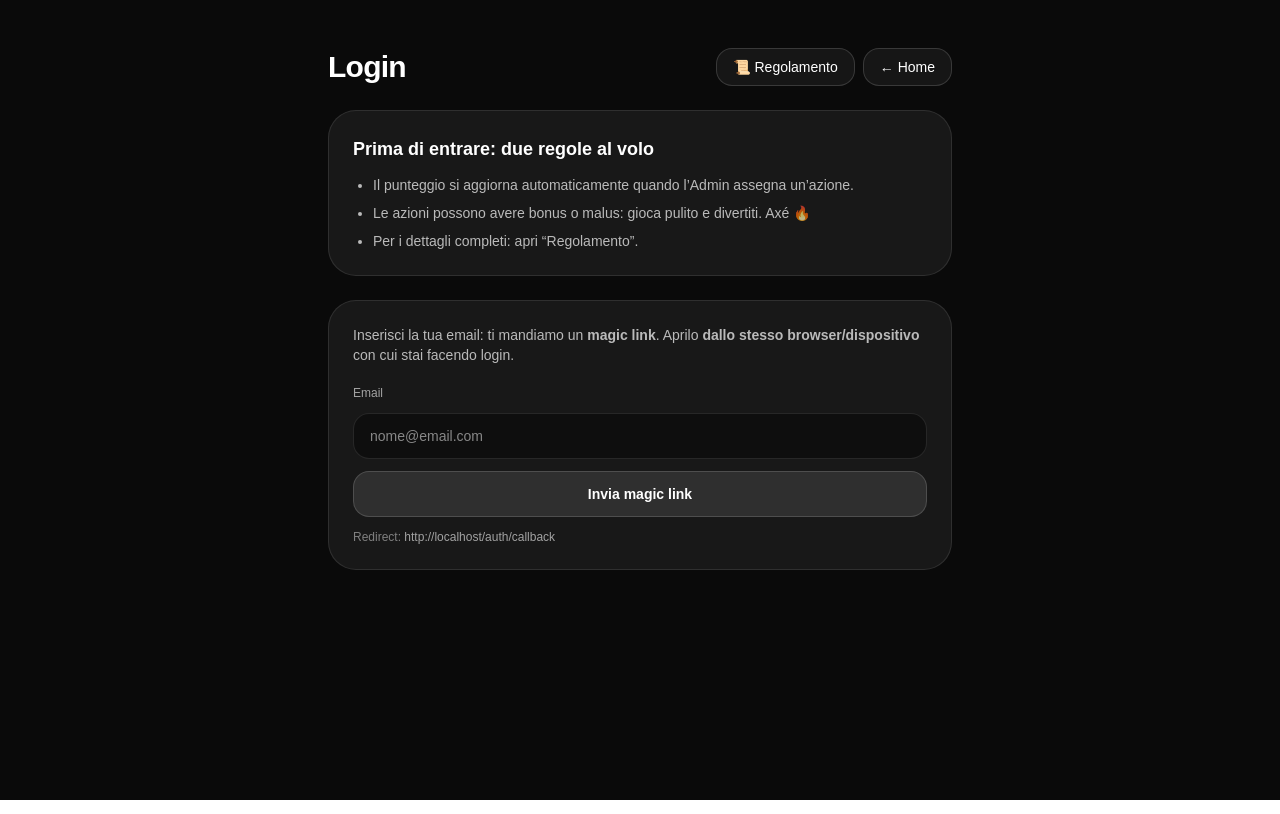
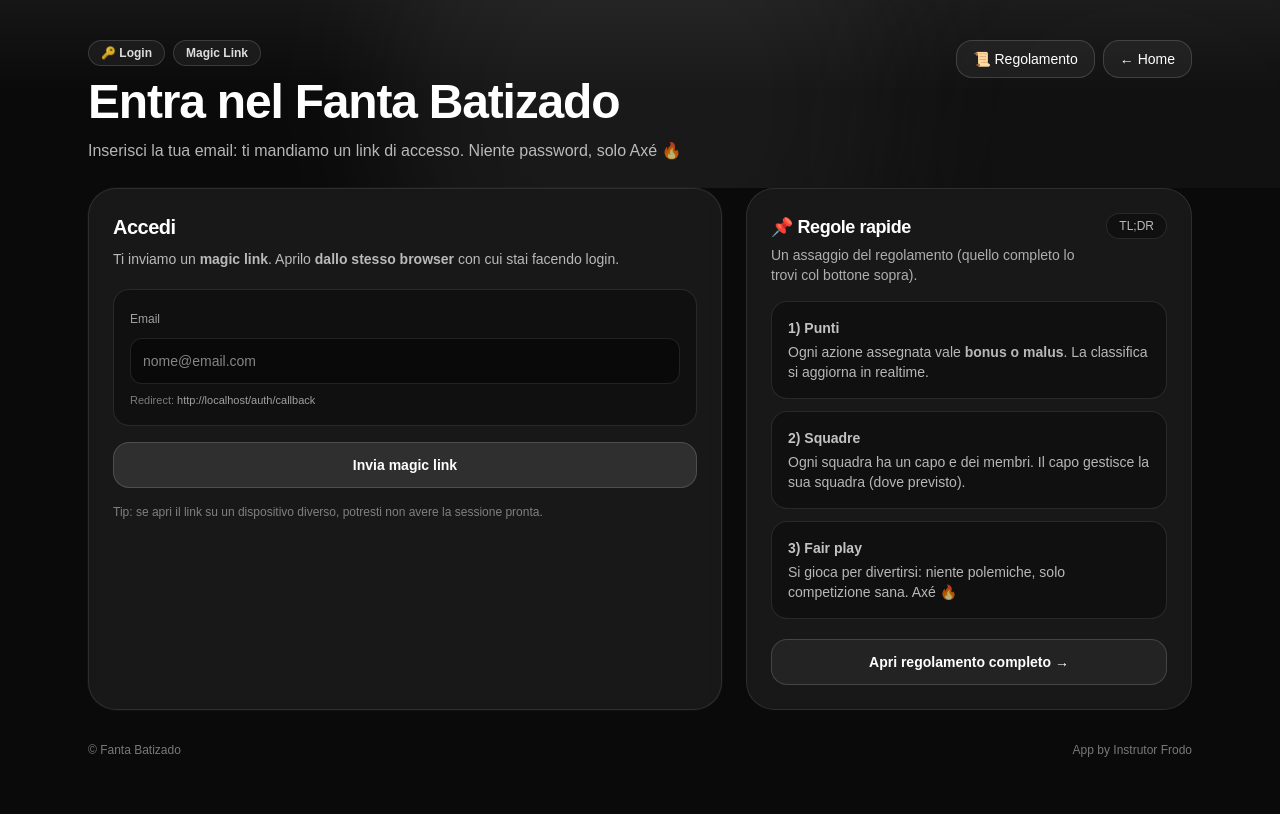
Before and after one commit to bpacentra-cyber/fanta-batizado, a Next.js app: page /login in a window 1280 px wide. Built offline with nearby package versions, Linux system fonts and the light colour scheme; no server answers.

Commit message:
Restore login layout with regolamento sidebar

```diff
--- a/app/login/page.tsx
+++ b/app/login/page.tsx
@@ -8,6 +8,14 @@ import { supabase } from "@/lib/supabase";
 function getOrigin() {
   if (typeof window !== "undefined") return window.location.origin;
   return process.env.NEXT_PUBLIC_SITE_URL || "http://localhost:3000";
+}
+
+function Badge({ children }: { children: React.ReactNode }) {
+  return (
+    <span className="inline-flex items-center rounded-full border border-white/15 bg-white/5 px-3 py-1 text-xs font-semibold text-white/85 backdrop-blur">
+      {children}
+    </span>
+  );
 }
 
 export default function LoginPage() {
@@ -40,15 +48,13 @@ export default function LoginPage() {
     try {
       const { error } = await supabase.auth.signInWithOtp({
         email: e,
-        options: {
-          emailRedirectTo: redirectTo, // ✅ fondamentale per Vercel
-        },
+        options: { emailRedirectTo: redirectTo },
       });
 
       if (error) throw error;
 
       setMsg(
-        `✅ Link inviato a ${e}. Apri l’email e clicca il bottone (dallo stesso browser).`
+        `✅ Link inviato a ${e}. Apri l’email e clicca il bottone (dallo stesso browser/dispositivo).`
       );
     } catch (e: any) {
       setErr(e?.message ?? "Errore durante l’invio del link.");
@@ -59,11 +65,31 @@ export default function LoginPage() {
 
   return (
     <main className="min-h-screen bg-neutral-950 text-white">
-      <div className="mx-auto w-full max-w-2xl px-6 py-12 space-y-6">
-        {/* Header */}
-        <div className="flex items-center justify-between gap-3">
-          <h1 className="text-3xl font-extrabold tracking-tight">Login</h1>
-          <div className="flex gap-2">
+      {/* HERO */}
+      <div className="relative overflow-hidden">
+        <div className="pointer-events-none absolute inset-0">
+          <div className="absolute -top-40 left-1/2 h-[520px] w-[520px] -translate-x-1/2 rounded-full bg-white/10 blur-3xl opacity-60" />
+          <div className="absolute -bottom-56 right-[-120px] h-[520px] w-[520px] rounded-full bg-white/5 blur-3xl opacity-60" />
+          <div className="absolute inset-0 bg-gradient-to-b from-white/5 via-transparent to-transparent" />
+        </div>
+
+        <div className="relative mx-auto w-full max-w-6xl px-6 pt-10 pb-6">
+          <div className="flex flex-wrap items-start justify-between gap-4">
+            <div className="space-y-3">
+              <div className="flex flex-wrap gap-2">
+                <Badge>🔑 Login</Badge>
+                <Badge>Magic Link</Badge>
+              </div>
+              <h1 className="text-4xl sm:text-5xl font-extrabold tracking-tight">
+                Entra nel Fanta Batizado
+              </h1>
+              <p className="text-white/70 leading-relaxed max-w-2xl">
+                Inserisci la tua email: ti mandiamo un link di accesso. Niente password, solo Axé 🔥
+              </p>
+            </div>
+
+            {/* top buttons */}
+            <div className="flex items-center gap-2">
               <Link
                 href="/regolamento"
                 className="rounded-2xl border border-white/15 bg-white/5 px-4 py-2 text-sm hover:bg-white/10"
@@ -78,22 +104,17 @@ export default function LoginPage() {
               </Link>
             </div>
           </div>
+        </div>
+      </div>
 
-        {/* Regolamento mini in pagina */}
-        <section className="rounded-[28px] border border-white/10 bg-white/[0.06] p-6">
-          <h2 className="text-lg font-extrabold">Prima di entrare: due regole al volo</h2>
-          <ul className="mt-3 space-y-2 text-sm text-white/70 list-disc pl-5">
-            <li>Il punteggio si aggiorna automaticamente quando l’Admin assegna un’azione.</li>
-            <li>Le azioni possono avere bonus o malus: gioca pulito e divertiti. Axé 🔥</li>
-            <li>Per i dettagli completi: apri “Regolamento”.</li>
-          </ul>
-        </section>
-
-        {/* Box login */}
-        <section className="rounded-[28px] border border-white/10 bg-white/[0.06] p-6">
-          <p className="text-sm text-white/70">
-            Inserisci la tua email: ti mandiamo un <b>magic link</b>.
-            Aprilo <b>dallo stesso browser/dispositivo</b> con cui stai facendo login.
+      {/* CONTENT */}
+      <div className="mx-auto w-full max-w-6xl px-6 pb-14">
+        <div className="grid grid-cols-1 lg:grid-cols-12 gap-6">
+          {/* LEFT: login box */}
+          <section className="lg:col-span-7 rounded-[28px] border border-white/10 bg-white/[0.06] p-6 shadow-[0_0_0_1px_rgba(255,255,255,0.03)] backdrop-blur">
+            <h2 className="text-xl font-extrabold tracking-tight">Accedi</h2>
+            <p className="mt-2 text-sm text-white/70">
+              Ti inviamo un <b>magic link</b>. Aprilo <b>dallo stesso browser</b> con cui stai facendo login.
             </p>
 
             {err ? (
@@ -108,15 +129,20 @@ export default function LoginPage() {
               </div>
             ) : null}
 
-          <div className="mt-5 space-y-3">
-            <label className="block text-xs text-white/60">Email</label>
+            <div className="mt-5 grid grid-cols-1 gap-4">
+              <div className="rounded-2xl border border-white/10 bg-black/30 p-4">
+                <label className="text-xs text-white/60">Email</label>
                 <input
-              className="w-full rounded-2xl border border-white/10 bg-black/40 px-4 py-3 text-sm outline-none"
+                  className="mt-2 w-full rounded-xl border border-white/10 bg-black/40 px-3 py-3 text-sm outline-none"
                   value={email}
                   onChange={(ev) => setEmail(ev.target.value)}
                   placeholder="nome@email.com"
                   autoComplete="email"
                 />
+                <div className="mt-2 text-[11px] text-white/45">
+                  Redirect: <span className="text-white/60">{redirectTo}</span>
+                </div>
+              </div>
 
               <button
                 onClick={sendMagicLink}
@@ -127,10 +153,61 @@ export default function LoginPage() {
               </button>
 
               <div className="text-xs text-white/45">
-              Redirect: <span className="text-white/60">{redirectTo}</span>
+                Tip: se apri il link su un dispositivo diverso, potresti non avere la sessione pronta.
               </div>
             </div>
           </section>
+
+          {/* RIGHT: regolamento teaser */}
+          <aside className="lg:col-span-5 rounded-[28px] border border-white/10 bg-white/[0.06] p-6 backdrop-blur">
+            <div className="flex items-start justify-between gap-3">
+              <div>
+                <h3 className="text-lg font-extrabold tracking-tight">📌 Regole rapide</h3>
+                <p className="mt-1 text-sm text-white/65">
+                  Un assaggio del regolamento (quello completo lo trovi col bottone sopra).
+                </p>
+              </div>
+              <span className="rounded-2xl border border-white/10 bg-black/30 px-3 py-1 text-xs text-white/70">
+                TL;DR
+              </span>
+            </div>
+
+            <div className="mt-4 space-y-3 text-sm text-white/75">
+              <div className="rounded-2xl border border-white/10 bg-black/30 p-4">
+                <div className="font-extrabold">1) Punti</div>
+                <div className="mt-1 text-white/70">
+                  Ogni azione assegnata vale <b>bonus o malus</b>. La classifica si aggiorna in realtime.
+                </div>
+              </div>
+
+              <div className="rounded-2xl border border-white/10 bg-black/30 p-4">
+                <div className="font-extrabold">2) Squadre</div>
+                <div className="mt-1 text-white/70">
+                  Ogni squadra ha un capo e dei membri. Il capo gestisce la sua squadra (dove previsto).
+                </div>
+              </div>
+
+              <div className="rounded-2xl border border-white/10 bg-black/30 p-4">
+                <div className="font-extrabold">3) Fair play</div>
+                <div className="mt-1 text-white/70">
+                  Si gioca per divertirsi: niente polemiche, solo competizione sana. Axé 🔥
+                </div>
+              </div>
+            </div>
+
+            <Link
+              href="/regolamento"
+              className="mt-5 inline-flex w-full items-center justify-center rounded-2xl border border-white/15 bg-white/5 px-4 py-3 text-sm font-extrabold hover:bg-white/10"
+            >
+              Apri regolamento completo →
+            </Link>
+          </aside>
+        </div>
+
+        <div className="mt-8 flex items-center justify-between text-xs text-white/45">
+          <span>© Fanta Batizado</span>
+          <span>App by Instrutor Frodo</span>
+        </div>
       </div>
     </main>
   );
```
Lines whose indentation alone changed are shown as unchanged.
